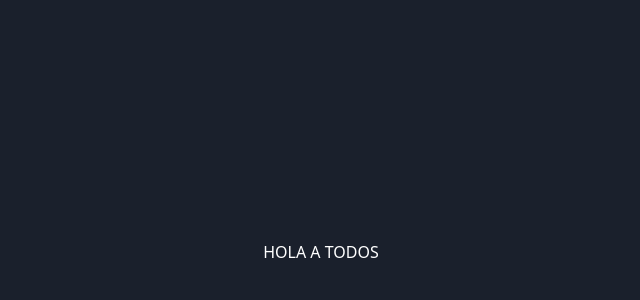
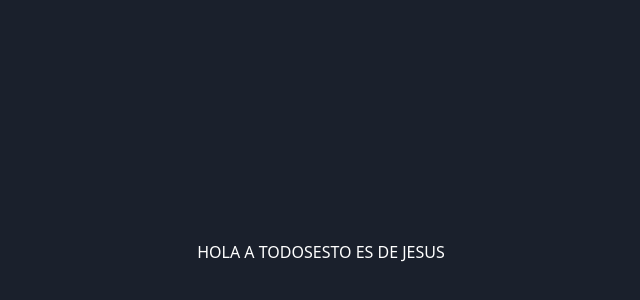
Before and after one commit to GROUP-MSI/jacha_leading, a React (Vite) app: page / in a window 1280 px wide. Shown: the part 148-448 px from the top of the page, without its empty margins (319-959 px from the left). Built offline with nearby package versions, Linux system fonts and the light colour scheme.

Commit message:
add text

```diff
--- a/src/App.tsx
+++ b/src/App.tsx
@@ -2,6 +2,7 @@ const App = () => {
   return (
     <div className="flex items-center justify-center h-screen">
       <h1 className="uppercase">hola a todos</h1>
+      <h2 className="uppercase">esto es de jesus</h2>
     </div>
   );
 };
```
